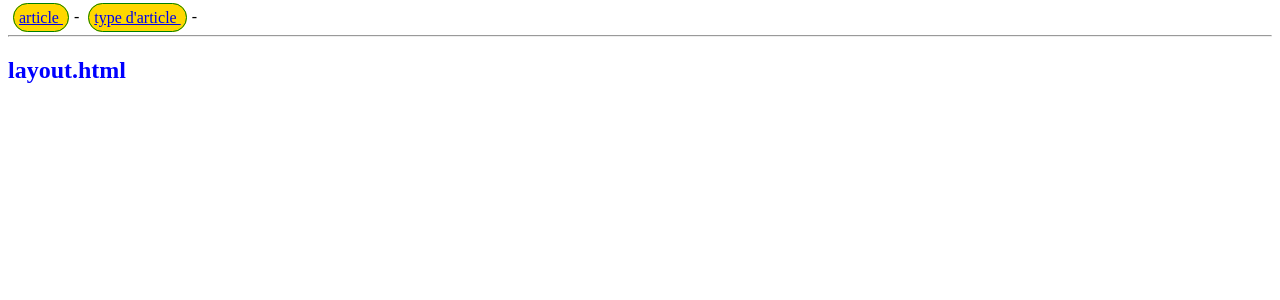
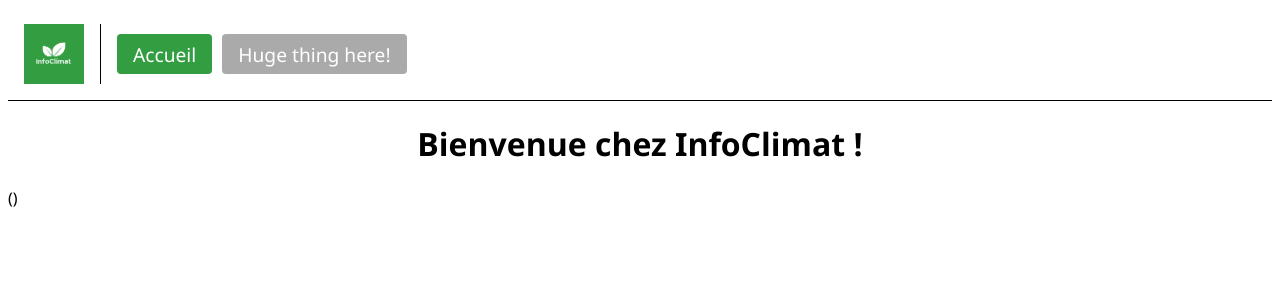
Before and after one commit to Spaceiii/SAE_1.04_CRUD, a Flask app: page / in a window 1280 px wide. Shown: the top 300 px of the page. Run offline with Flask 3, Linux system fonts and the light colour scheme; data that the repository does not hold is empty; some libraries are stand-ins or nearby versions.

Commit message:
SQL connection, template

```diff
--- a/app.py
+++ b/app.py
@@ -1,160 +1,47 @@
 #! /usr/bin/python
 # -*- coding:utf-8 -*-
-from flask import Flask, request, render_template, redirect, url_for, abort, flash
+from flask import Flask, request, render_template, redirect, url_for, abort, flash, session, g
+import pymysql.cursors
+import os
+from dotenv import load_dotenv
+
+load_dotenv()
 
 app = Flask(__name__)
 app.secret_key = 'une cle(token) : grain de sel(any random string)'
 
-articles = [
-    {'id': 1, 'nom': 'Enveloppes (50p)', 'type_article_id': 1, 'prix': 2, 'stock': 1, 'description': None,
-     'image': None},
-    {'id': 2, 'nom': 'Stylo noir', 'type_article_id': 1, 'prix': 1, 'stock': 10, 'description': None,
-     'image': 'stylo.jpeg'},
-    {'id': 3, 'nom': 'Boite de rangement', 'type_article_id': 1, 'prix': 3, 'stock': 7, 'description': None,
-     'image': 'boites.jpeg'},
-    {'id': 4, 'nom': 'Chaise', 'type_article_id': 2, 'prix': 40, 'stock': 2, 'description': None,
-     'image': 'chaise.jpeg'},
-    {'id': 5, 'nom': 'Tables', 'type_article_id': 2, 'prix': 200, 'stock': 3, 'description': None,
-     'image': 'table.jpeg'},
-    {'id': 6, 'nom': 'Salon de Jardin alu', 'type_article_id': 3, 'prix': 149, 'stock': 3, 'description': None,
-     'image': 'salonJardin2.jpg'},
-    {'id': 7, 'nom': 'Table+6 fauteuilles de Jardin', 'type_article_id': 3, 'prix': 790, 'stock': 3,
-     'description': None, 'image': 'tableFauteuilsJardin1.jpg'},
-    {'id': 8, 'nom': 'Set Table + 4 bancs', 'type_article_id': 3, 'prix': 229, 'stock': 2, 'description': None,
-     'image': 'setTableChaises.jpg'},
-    {'id': 9, 'nom': 'arrosoir bleu', 'type_article_id': 4, 'prix': 14, 'stock': 2, 'description': None,
-     'image': 'arrosoir1.jpg'},
-    {'id': 10, 'nom': 'arrosoir griotte', 'type_article_id': 4, 'prix': 10, 'stock': 2, 'description': None,
-     'image': 'arrosoir2.jpg'},
-    {'id': 11, 'nom': 'tuyau arrosage', 'type_article_id': 4, 'prix': 32, 'stock': 3, 'description': None,
-     'image': 'tuyauArrosage1.jpg'},
-    {'id': 12, 'nom': 'tournevis', 'type_article_id': 5, 'prix': 24, 'stock': 3, 'description': None,
-     'image': 'lotTourneVis.jpg'},
-    {'id': 13, 'nom': 'marteau menuisier', 'type_article_id': 5, 'prix': 8, 'stock': 3, 'description': None,
-     'image': 'marteau.jpg'},
-    {'id': 14, 'nom': 'pince multiprise', 'type_article_id': 5, 'prix': 22, 'stock': 3, 'description': None,
-     'image': 'pinceMultiprise.jpg'},
-    {'id': 15, 'nom': 'perceuse', 'type_article_id': 5, 'prix': 150, 'stock': 3, 'description': None,
-     'image': 'perceuse.jpg'}
-]
 
-types_articles = [
-    {'id': 1, 'libelle': 'Fourniture de bureau'},
-    {'id': 2, 'libelle': 'Mobilier'},
-    {'id': 3, 'libelle': 'Mobilier Jardin'},
-    {'id': 4, 'libelle': 'Arrosage'},
-    {'id': 5, 'libelle': 'Outils'},
-    {'id': 6, 'libelle': 'Divers'}
-]
+def get_db():
+    if 'db' not in g:
+        g.db = pymysql.connect(
+            host="localhost",                 # à modifier
+            user="root",                     # à modifier
+            password=os.environ.get("PASSWORD"),                # à modifier
+            database="SAE_104",        # à modifier
+            charset='utf8mb4',
+            cursorclass=pymysql.cursors.DictCursor
+        )
+    return g.db
 
 
-@app.route('/')
-def show_accueil():
-    return render_template('layout.html')
+@app.teardown_appcontext
+def teardown_db(exception):
+    db = g.pop('db', None)
+    if db is not None:
+        db.close()
 
 
-@app.route('/type-article/show')
-def show_type_article():
-    # print(types_articles)
-    return render_template('type_article/show_type_article.html', types_articles=types_articles)
-
-
-@app.route('/type-article/add', methods=['GET'])
-def add_type_article():
-    return render_template('type_article/add_type_article.html')
-
-
-@app.route('/type-article/add', methods=['POST'])
-def valid_add_type_article():
-    libelle = request.form.get('libelle', '')
-    print(u'type ajouté , libellé :', libelle)
-    message = u'type ajouté , libellé :' + libelle
-    flash(message, 'alert-success')
-    return redirect('/type-article/show')
-
-
-@app.route('/type-article/delete', methods=['GET'])
-def delete_type_article():
-    id = request.args.get('id', '')
-    print("un type d'article supprimé, id :", id)
-    message = u'un type d\'article supprimé, id : ' + id
-    flash(message, 'alert-warning')
-    return redirect('/type-article/show')
-
-
-@app.route('/type-article/edit', methods=['GET'])
-def edit_type_article():
-    id = request.args.get('id', '')
-    id = int(id)
-    libelle = request.args.get('libelle', '')  # comment passé plusieurs paramètres (clé primaire composés)
-    type_article = types_articles[id - 1]
-    return render_template('type_article/edit_type_article.html', type_article=type_article)
-
-
-@app.route('/type-article/edit', methods=['POST'])
-def valid_edit_type_article():
-    libelle = request.form['libelle']
-    id = request.form.get('id', '')
-    print(u'type article modifié, id: ', id, " libelle :", libelle)
-    message = u'type article modifié, id: ' + id + " libelle : " + libelle
-    flash(message, 'alert-success')
-    return redirect('/type-article/show')
-
-
-@app.route('/article/show')
-def show_article():
-    # print(articles)
-    return render_template('article/show_article.html', articles=articles)
-
-
-@app.route('/article/add', methods=['GET'])
-def add_article():
-    return render_template('article/add_article.html', types_articles=types_articles)
-
-
-@app.route('/article/add', methods=['POST'])
-def valid_add_article():
-    nom = request.form.get('nom', '')
-    type_article_id = request.form.get('type_article_id', '')
-    prix = request.form.get('prix', '')
-    stock = request.form.get('stock', '')
-    description = request.form.get('description', '')
-    image = request.form.get('image', '')
-    print(u'article ajouté , nom: ', nom, ' - type_article_id :', type_article_id, ' - prix:', prix, ' - stock:', stock, ' - description:', description, ' - image:', image)
-    message = u'article ajouté , nom:'+nom + '- type_article_id :' + type_article_id + ' - prix:' + prix + ' - stock:'+  stock + ' - description:' + description + ' - image:' + image
-    flash(message, 'alert-success')
-    return redirect('/article/show')
-
-
-@app.route('/article/delete', methods=['GET'])
-def delete_article():
-    id = request.args.get('id', '')
-    message=u'un article supprimé, id : ' + id
-    flash(message, 'alert-warning')
-    return redirect('/article/show')
-
-
-@app.route('/article/edit', methods=['GET'])
-def edit_article():
-    id = request.args.get('id', '')
-    id=int(id)
-    article = articles[id-1]
-    return render_template('article/edit_article.html', article=article, types_articles=types_articles)
-
-
-@app.route('/article/edit', methods=['POST'])
-def valid_edit_article():
-    id = request.form.get('id', '')
-    nom = request.form.get('nom', '')
-    type_article_id = request.form.get('type_article_id')
-    prix = request.form.get('prix', '')
-    stock = request.form.get('stock', '')
-    description = request.form.get('description', '')
-    image = request.form.get('image', '')
-    print(u'article modifié , nom : ', nom, ' - type_article_id :', type_article_id, ' - prix:', prix, ' - stock:', stock, ' - description:', description, ' - image:', image)
-    message = u'article modifié , nom:'+nom + '- type_article_id :' + type_article_id + ' - prix:' + prix + ' - stock:'+  stock + ' - description:' + description + ' - image:' + image
-    flash(message, 'alert-success')
-    return redirect('/article/show')
+@app.route("/")
+def show_accueil():
+    cursor = get_db().cursor()
+    sql = '''
+        SELECT libelle_seance, AVG(tarif) AS prix_moyen
+        FROM Seance
+        GROUP BY libelle_seance;
+    '''
+    cursor.execute(sql)
+    tarifs = cursor.fetchall()
+    return render_template("index.html", tarifs=tarifs)
 
 
 if __name__ == '__main__':
--- a/static/mes_styles.css
+++ /dev/null
@@ -1,33 +0,0 @@
-table ,tr {
-  table-layout: fixed;
-  width: 80%;
-    height: 40px;
-  border-collapse: collapse;
-  border: 1px solid purple;
-  background-color: yellow;
-}
-
-a {
-    width:150px;
-    height: 30px;
-    background-color: gold;
-    border: 1px green groove ;
-    text-align:center;
-    vertical-align: middle;
-    padding: 5px;
-    margin : 5px;
-    border-radius: 15px;
-}
-
-
-.flashes {
-    padding: 5px;
-    margin : 5px;
-}
-
-.alert-warning {
-    background-color: rgba(255, 197, 197, 1);
-}
-.alert-success {
-    background-color: #bdfdbd;
-}
--- /dev/null
+++ b/static/style/css/index.css
@@ -0,0 +1,45 @@
+:root {
+  font-family: "Segoe UI", Arial, sans-serif;
+}
+
+.menu {
+  display: flex;
+  flex-direction: row;
+  justify-content: start;
+  align-items: center;
+  padding: 1rem;
+  border-bottom: 1px solid;
+}
+.menu img {
+  height: 60px;
+  padding-right: 1rem;
+  border-right: 1px solid;
+}
+.menu .nav-buttons {
+  padding-left: 1rem;
+  display: flex;
+  flex-direction: row;
+}
+.menu a {
+  display: block;
+  margin-right: 10px;
+  text-decoration: none;
+  font-size: 1.2rem;
+  color: #fff;
+  background: #aaa;
+  padding: 0.4rem 1rem;
+  border-radius: 4px;
+  transition: filter 300ms ease;
+}
+.menu a.green {
+  background: #339d42;
+}
+.menu a:hover {
+  filter: brightness(110%);
+}
+
+main h1 {
+  text-align: center;
+}
+
+/*# sourceMappingURL=index.css.map */
--- /dev/null
+++ b/static/style/sass/index.scss
@@ -0,0 +1,52 @@
+$primary: #339d42;
+
+:root {
+  font-family: "Segoe UI", Arial, sans-serif;
+}
+
+.menu {
+  display: flex;
+  flex-direction: row;
+  justify-content: start;
+  align-items: center;
+  padding: 1rem;
+  border-bottom: 1px solid;
+
+  img {
+    height: 60px;
+    padding-right: 1rem;
+    border-right: 1px solid;
+  }
+
+  .nav-buttons {
+    padding-left: 1rem;
+    display: flex;
+    flex-direction: row;
+  }
+
+  a {
+    display: block;
+    margin-right: 10px;
+    text-decoration: none;
+    font-size: 1.2rem;
+    color: #fff;
+    background: #aaa;
+    padding: .4rem 1rem;
+    border-radius: 4px;
+    transition: filter 300ms ease;
+
+    &.green {
+      background: $primary;
+    }
+
+    &:hover {
+      filter: brightness(110%);
+    }
+  }
+}
+
+main {
+  h1 {
+    text-align: center;
+  }
+}
--- a/templates/_nav.html
+++ b/templates/_nav.html
@@ -1,5 +1,7 @@
 <nav class="menu">
-    <a href="/article/show"> article </a>  -
-    <a href="/type-article/show"> type d'article </a>  -
+    <img src="{{ url_for('static', filename="images/InfoClimat.png") }}" alt="InfoClimat logo">
+    <div class="nav-buttons">
+        <a class="green" href="/">Accueil</a>
+        <a href="https://youtube.com/watch?v=dQw4w9WgXcQ" target="_blank">Huge thing here!</a>
+    </div>
 </nav>
-<hr>
--- /dev/null
+++ b/templates/index.html
@@ -0,0 +1,13 @@
+{% extends 'layout.html' %}
+
+{% block title %}
+    <title>Bienvenue chez InfoClimat</title>
+{% endblock %}
+
+{% block body %}
+    <main>
+        <h1>Bienvenue chez InfoClimat !</h1>
+    </main>
+
+    {{ tarifs }}
+{% endblock %}
--- a/templates/layout.html
+++ b/templates/layout.html
@@ -8,8 +8,8 @@
     {% endblock %}
     <link rel="shortcut icon" href="{{ url_for('static', filename='favicon.ico') }}" >
     {% block stylesheets %}
-        <link rel="stylesheet" href="{{ url_for('static', filename='mes_styles.css') }}" >
-        {#<link rel="stylesheet" href="{{ url_for('static', filename='bootstrap/css/bootstrap.css') }}" >#}
+        {# <link rel="stylesheet" href="{{ url_for('static', filename='mes_styles.css') }}" > #}
+        <link rel="stylesheet" href="{{ url_for('static', filename='style/css/index.css') }}">
     {% endblock %}
 </head>
 <body>
@@ -26,8 +26,9 @@
 {% endwith %}
 
 {% block body %}
-    <h2 style="color:blue">layout.html</h2>
+
 {% endblock %}
+
 {% block javascripts %}
     {#<script src="{{ url_for('static', filename='bootstrap/js/bootstrap.js') }}"></script>#}
 {% endblock %}
```
Also changed, not shown: templates/article/add_article.html (deleted, +0 -46 lines), templates/article/edit_article.html (deleted, +0 -47 lines), templates/article/show_article.html (deleted, +0 -51 lines), templates/type_article/add_type_article.html (deleted, +0 -20 lines), templates/type_article/edit_type_article.html (deleted, +0 -21 lines), templates/type_article/show_type_article.html (deleted, +0 -39 lines), static/images/InfoClimat.png (added), 3 other files.
